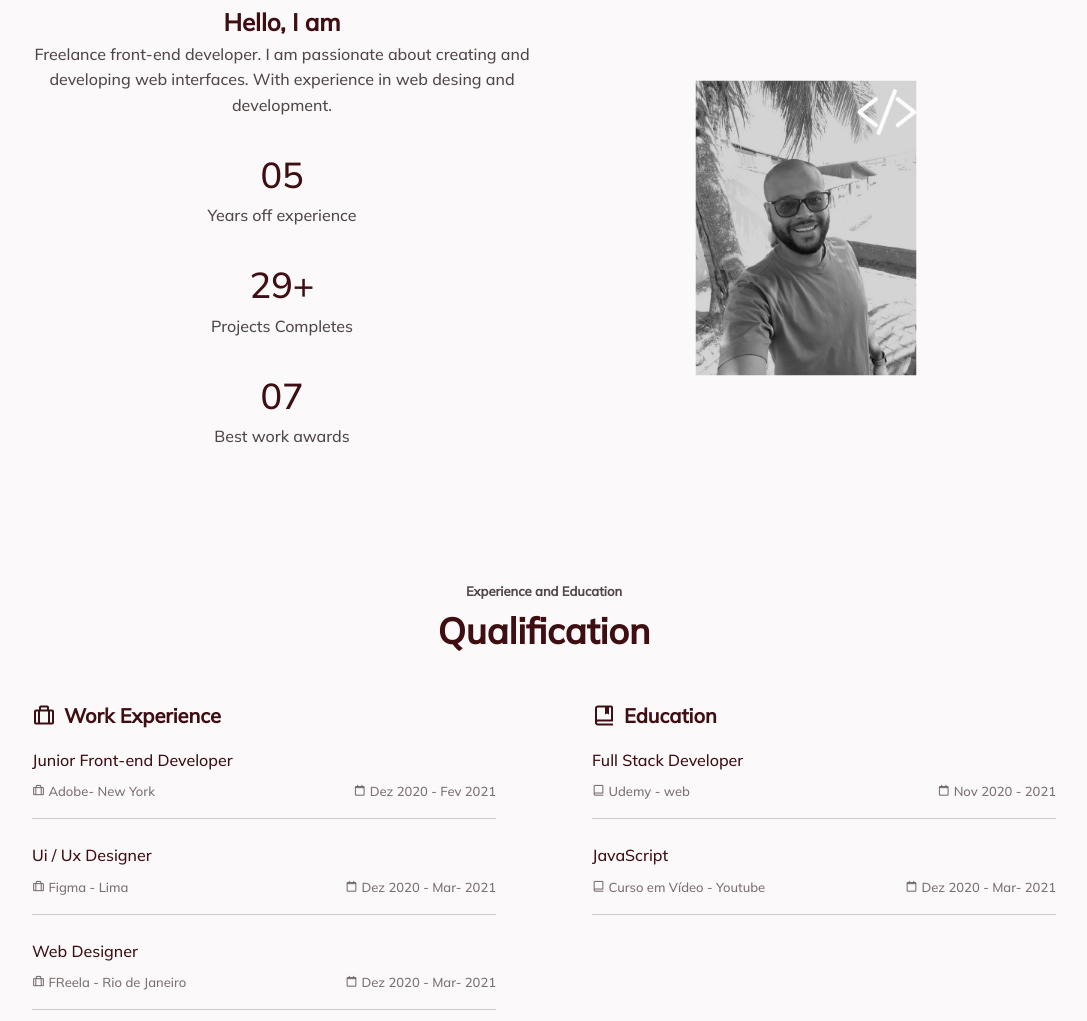
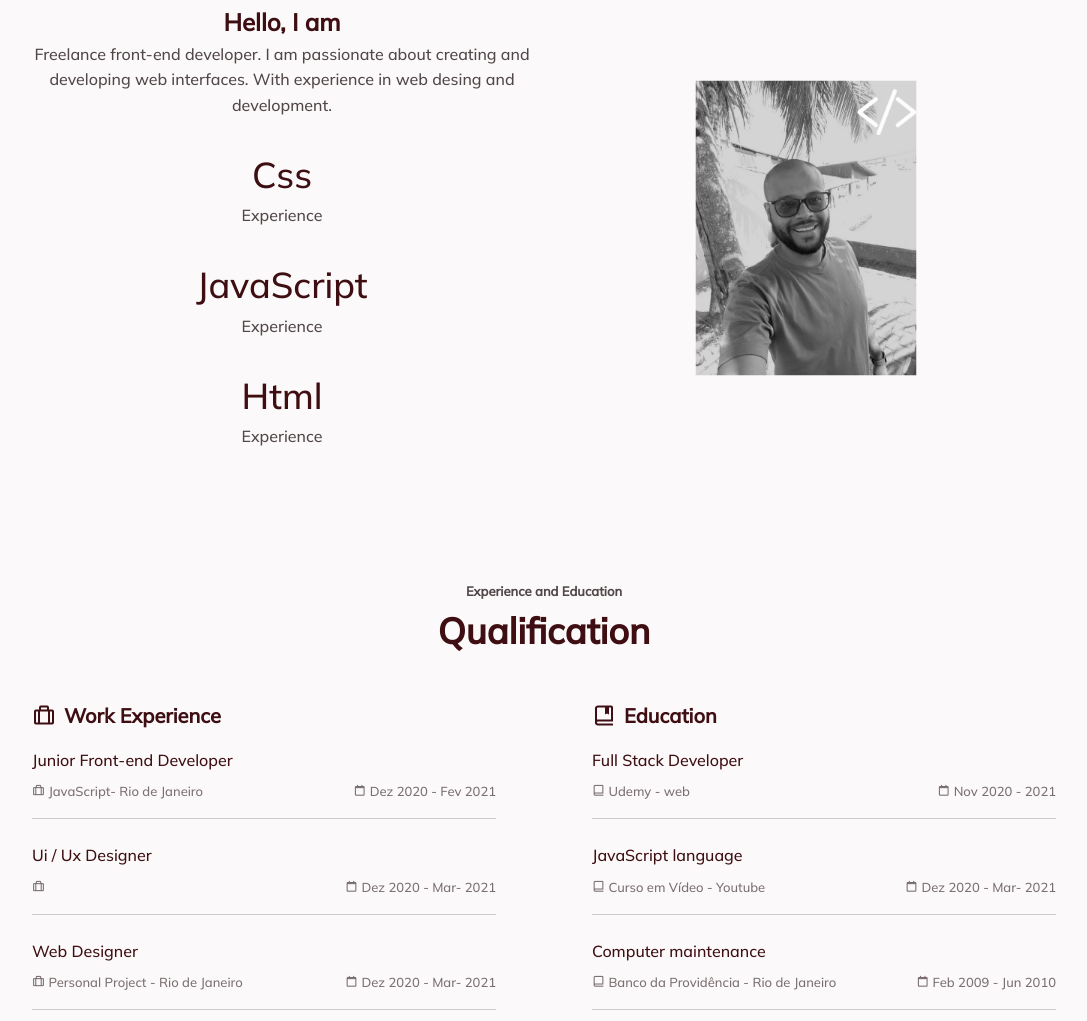
Before and after one commit to viniciustavares-dev/Portifolio-Vinicius, a plain HTML site: page index.html in a window 1280 px wide. Shown: the part 1011-2032 px from the top of the page, without its empty margins (96-1183 px from the left). Drawn offline with nearby package versions, Linux system fonts and the light colour scheme.

Commit message:
reajunte de texto

```diff
--- a/index.html
+++ b/index.html
@@ -80,18 +80,18 @@
                     <p class="about-description"><span>Hello, I am <br></span>Freelance front-end developer. I am passionate about creating and developing web interfaces. With experience in web desing and development.</p>
 
                     <div>
-                        <span class="about-number">05</span>
-                        <span class="about-achievement">Years off experience</span>
+                        <span class="about-number">Css</span>
+                        <span class="about-achievement"> Experience</span>
                     </div>
 
                     <div>
-                        <span class="about-number">29+</span>
-                        <span class="about-achievement">Projects Completes</span>
+                        <span class="about-number">JavaScript</span>
+                        <span class="about-achievement">Experience</span>
                     </div>
 
                     <div>
-                        <span class="about-number">07</span>
-                        <span class="about-achievement">Best work awards</span>
+                        <span class="about-number">Html</span>
+                        <span class="about-achievement">Experience</span>
                     </div>
                 </div>
 
@@ -118,7 +118,7 @@
                         <div class="qualification-box">
                             <span class="qualification-work">
                                 <i class='bx bx-briefcase-alt qualification-icon'></i>
-                                Adobe- New York
+                                JavaScript- Rio de Janeiro
                             </span>
 
                             <span class="qualification-work">
@@ -134,7 +134,7 @@
                         <div class="qualification-box">
                             <span class="qualification-work">
                                 <i class='bx bx-briefcase-alt qualification-icon'></i>
-                                Figma - Lima
+
                             </span>
 
                             <span class="qualification-work">
@@ -149,7 +149,7 @@
                         <div class="qualification-box">
                             <span class="qualification-work">
                                 <i class='bx bx-briefcase-alt qualification-icon'></i>
-                                FReela - Rio de Janeiro
+                                Personal Project - Rio de Janeiro
                             </span>
 
                             <span class="qualification-work">
@@ -185,7 +185,7 @@
 
 
                     <div class="qualification-data">
-                        <h3 class="qualification-area">JavaScript</h3>
+                        <h3 class="qualification-area">JavaScript language</h3>
                         <div class="qualification-box">
                             <span class="qualification-work">
                                 <i class='bx bx-book-alt qualification-icon'></i>
@@ -198,7 +198,7 @@
                             </span>
                         </div>
                     </div>
-                    <!--adicionar depois este elemento
+
                     <div class="qualification-data">
                         <h3 class="qualification-area">Computer maintenance</h3>
                         <div class="qualification-box">
@@ -212,7 +212,7 @@
                                 Feb 2009 - Jun 2010
                             </span>
                         </div>
-                    </div> -->
+                    </div>
                 </div>
             </div>
         </div>
@@ -229,7 +229,7 @@
 
             <div class="services-data">
                 <i class='bx bx-palette services-icon'></i>
-                <h3 class="services-title"> Ui/Ux Design</h3>
+                <h3 class="services-title"> Portfolio, Store web</h3>
                 <p class="services-descripition">Service that i offer and work, whith quality and efficiency.</p>
                 <a href="#" class="button">Know More</a>
             </div>
```
